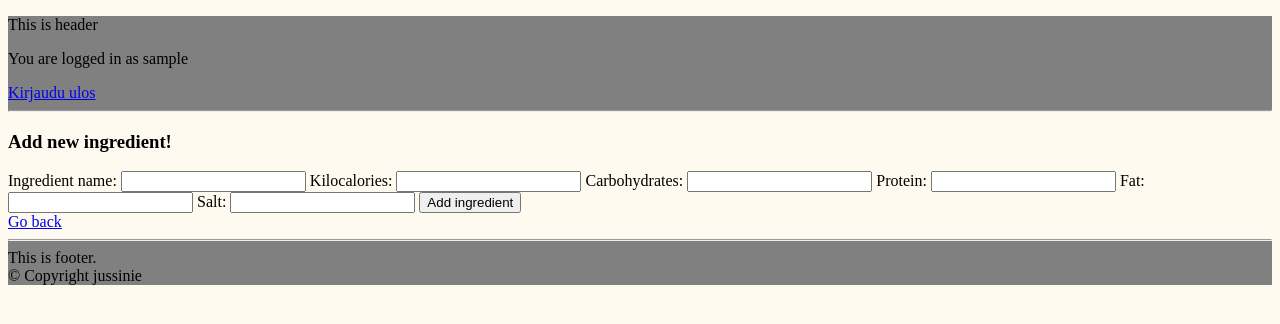
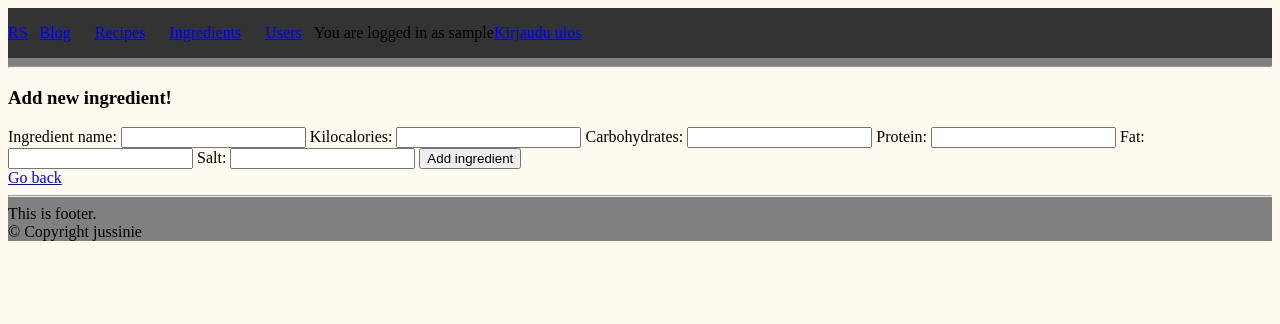
Before and after one commit to jussinie/meal_planner, a Flask app: page /add_ingredient in a window 1280 px wide. Shown: the top 324 px of the page. Run offline with Flask 2, Linux system fonts and the light colour scheme; the visitor is signed in with stand-in values (Sample User, id 1).

Commit message:
- added navbar to header
 - updated navbar style

 -  added user avatar

```diff
--- a/schema.sql
+++ b/schema.sql
@@ -68,7 +68,9 @@ CREATE TABLE public.ingredients (
     carbs double precision,
     protein double precision,
     fat double precision,
-    salt double precision
+    salt double precision,
+    approved boolean,
+    added_by_user_id integer
 );
 
 
--- a/static/meal_planner_styles.css
+++ b/static/meal_planner_styles.css
@@ -45,3 +45,27 @@ body {
     height: 250px;
     margin: 10px;
 }
+
+.navbar {
+    background-color: #333333;
+    align-items: center;
+    display: flex;
+}
+
+.navbar ul {
+    list-style-type: none;
+    display: flex;
+    align-items: center;
+    margin: 0;
+    padding: 0;
+}
+
+.navbar ul li a {
+    padding: 12px;
+    display: block;
+}
+
+.navbar ul a:hover,
+.navbar ul a:focus {
+    background-color: #272727;
+}
--- a/templates/layout.html
+++ b/templates/layout.html
@@ -10,10 +10,26 @@
 
   <body>
     <div id="header">
-        <p>This is header</p>
         {% if session.username %}
-        <p>You are logged in as {{ session.username }}</p>
+        <nav class="navbar">
+          <a class="brand" href="#">RS</a>
+          <ul>
+            <li>
+              <a href="#">Blog</a>
+            </li>
+            <li>
+              <a href="/recipes">Recipes</a>
+            </li>
+            <li>
+              <a href="/ingredients">Ingredients</a>
+            </li>
+            <li>
+              <a href="/users">Users</a>
+            </li>
+          </ul>
+          <p>You are logged in as {{ session.username }}</p>
         <a href="/logout">Kirjaudu ulos</a>
+        </nav>
         {% endif %}
         <hr>
       </div>
--- a/templates/user.html
+++ b/templates/user.html
@@ -4,6 +4,7 @@
 {% if session.username %}
 <div id="user_card">
     <title>{{ user.username }}</title>
+    <img src="{{ url_for('static', filename='user_avatar.png') }}" alt="user avatar" height="150px">
     <h3>{{ user.first_name}} {{ user.last_name }}</h3>
     <table class="user_tables">
         <tr>
```
Also changed, not shown: static/avatar.jpeg (added), static/ingredients.jpg (added), static/meal.jpg (added), static/user_avatar.png (added).
